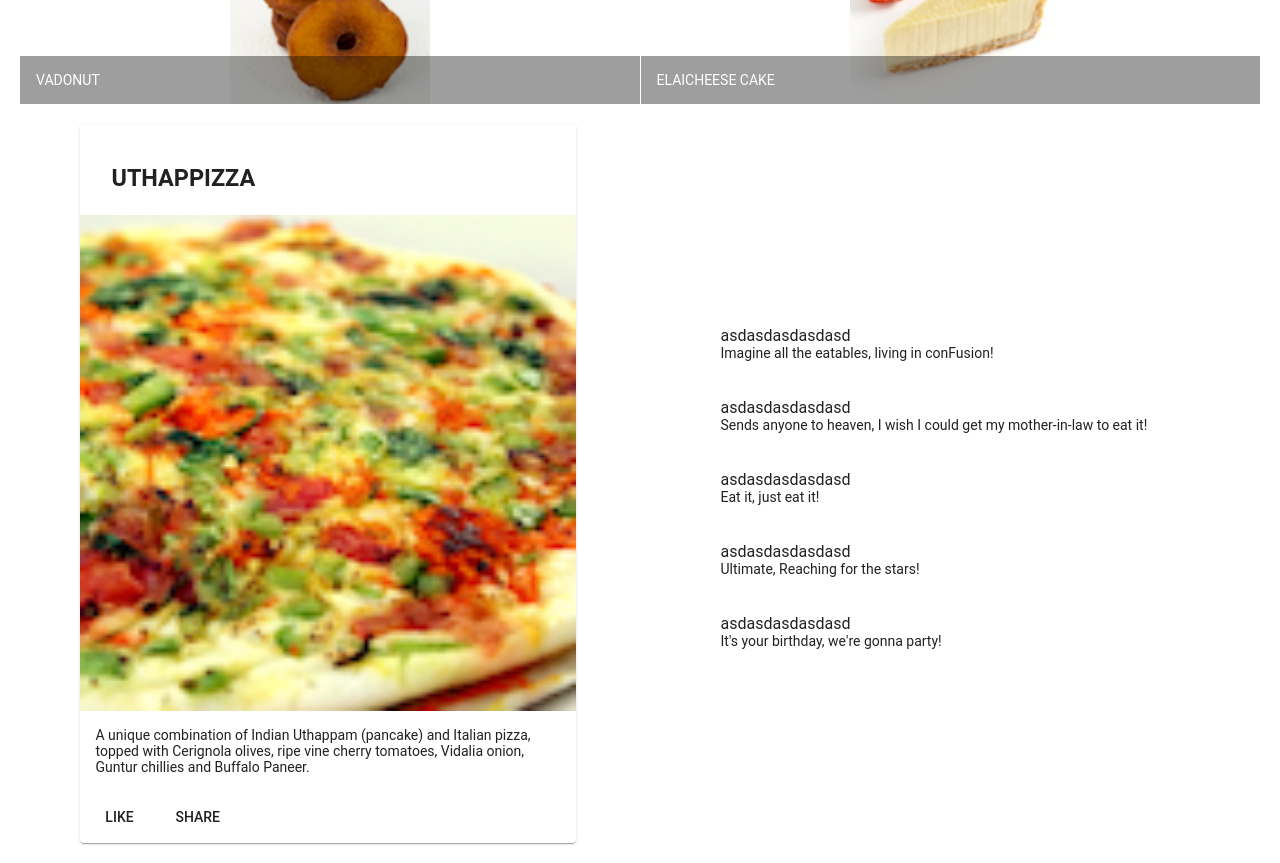
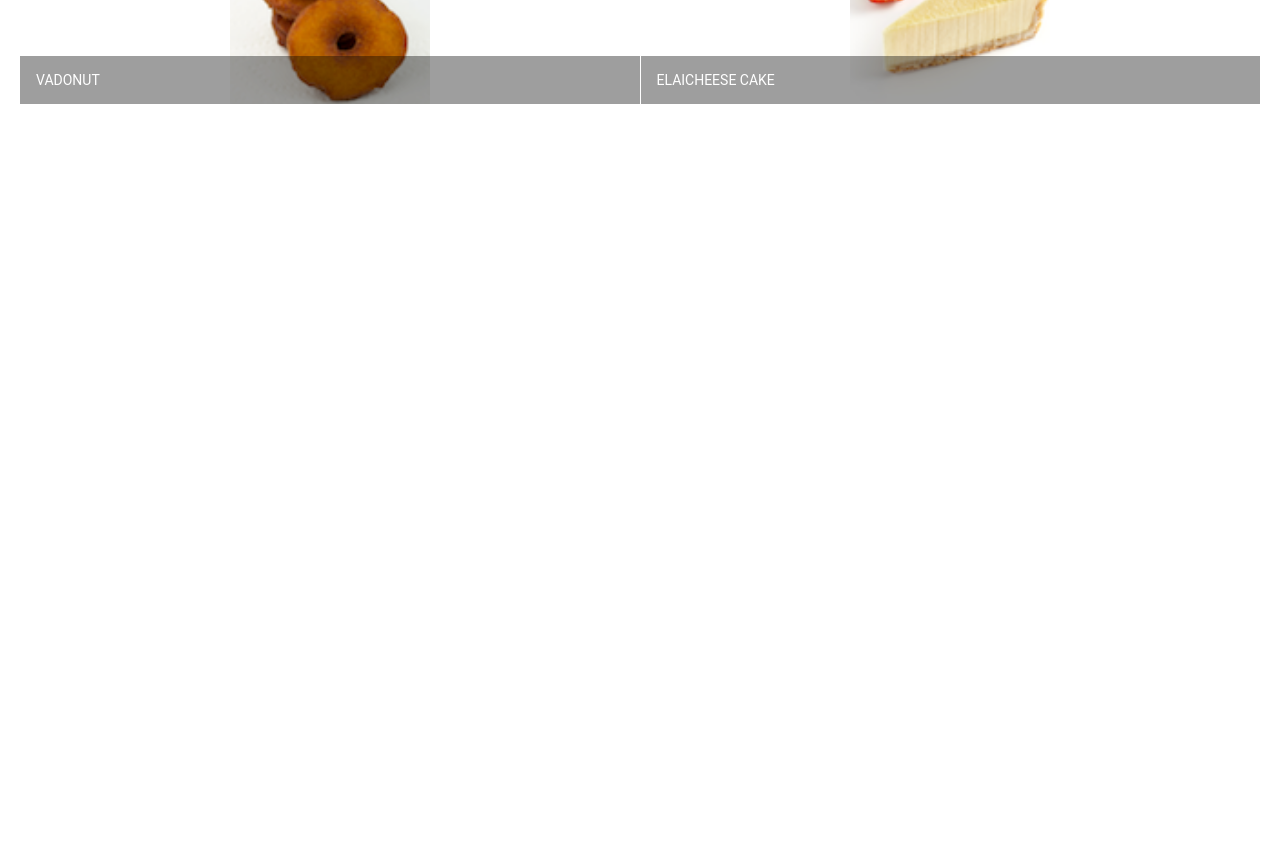
Before and after one commit to jhanvato/angular, an Angular app in the folder conFusion/: page / in a window 1280 px wide. Shown: the part 460-1323 px from the top of the page. After the commit the page ends 800 px from the top, so only its background shows below. Built offline with nearby package versions, Linux system fonts and the light colour scheme.

Commit message:
prueba borra

```diff
--- a/conFusion/src/app/app.component.html
+++ b/conFusion/src/app/app.component.html
@@ -1,3 +1,2 @@
 <mat-toolbar color="primary"> <span>Ristorante Con Fusion</span> </mat-toolbar>
 <app-menu></app-menu>
-<app-dishdetail></app-dishdetail>
```
